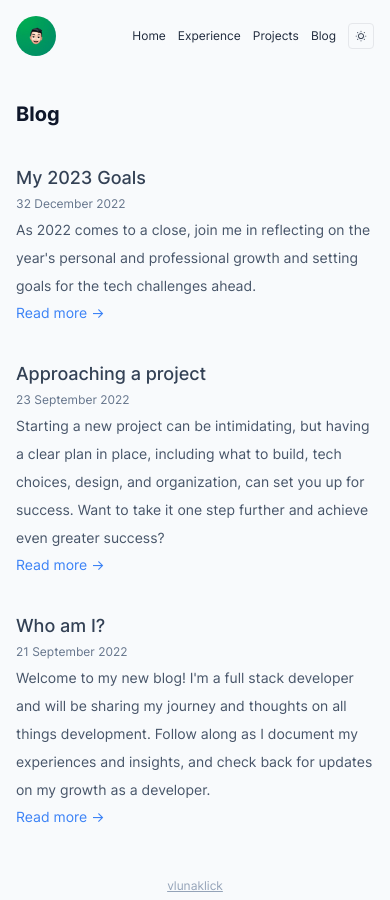
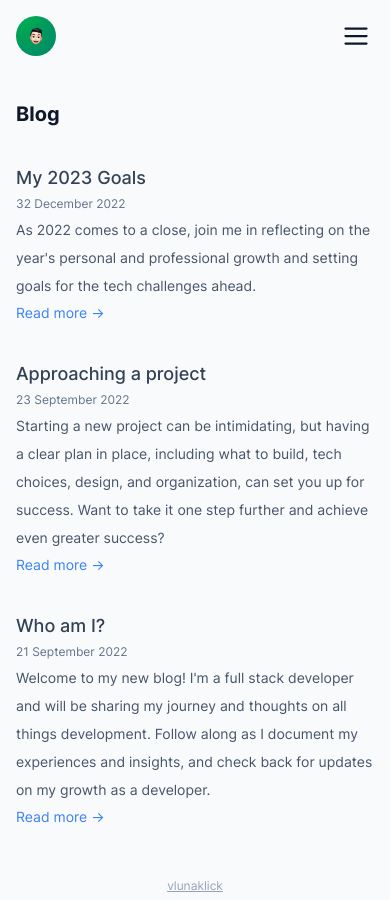
Before and after one commit to vlunaklick/vlnck, a Next.js app: page /blog in a window 390 px wide. Built offline with nearby package versions, Linux system fonts and the light colour scheme.

Commit message:
add responsive nav

```diff
--- a/src/components/app/Header.tsx
+++ b/src/components/app/Header.tsx
@@ -1,8 +1,89 @@
+import { useId, useEffect } from 'react'
+
+import Link from 'next/link'
+import Image from 'next/image'
+
+import Menu from '@/src/components/icons/Menu'
+import Cross from '@/src/components/icons/Cross'
 import Nav from './Nav'
 
 const Header = () => {
+  const checkboxId = useId()
+
+  useEffect(() => {
+    const checkbox = document.getElementById(checkboxId) as HTMLInputElement
+    const mediaQuery = window.matchMedia('(min-width: 640px)')
+
+    if (mediaQuery) {
+      mediaQuery.addEventListener('change', e => {
+        if (e.matches) {
+          hideOverFlow(false)
+          checkbox.checked = false
+        }
+      })
+
+      return () => {
+        mediaQuery.removeEventListener('change', e => {
+          if (e.matches) {
+            hideOverFlow(false)
+            checkbox.checked = false
+          }
+        })
+      }
+    }
+  }, [checkboxId])
+
+  const hideOverFlow = (value: boolean) => {
+    if (value) {
+      window.scrollTo(0, 0)
+      document.body.style.overflowY = 'hidden'
+    } else {
+      document.body.style.overflowY = 'auto'
+    }
+  }
+
+  const handleClick = (e: any) => {
+    const target = e.target as HTMLInputElement
+
+    hideOverFlow(target.checked)
+  }
+
   return (
-    <header className="mb-7">
+    <header className="mx-auto mb-7 flex w-full max-w-2xl items-center justify-between p-4">
+      <Link
+        href={'/'}
+        className="flex items-center gap-2 transition-transform hover:scale-105"
+      >
+        <picture className="flex items-center justify-center">
+          <Image
+            src={'/images' + '/icon-me.png'}
+            alt="My emoji"
+            className="cursor-pointer rounded-full"
+            width={40}
+            height={40}
+          />
+        </picture>
+
+        <h1 className={'hidden text-xl font-bold sm:block sm:text-3xl'}>
+          Vlnck
+        </h1>
+      </Link>
+
+      <input
+        type="checkbox"
+        id={checkboxId}
+        className="peer"
+        hidden
+        onClick={handleClick}
+      />
+      <label
+        htmlFor={checkboxId}
+        className="z-10 w-9 cursor-pointer fill-slate-900 dark:fill-white sm:hidden peer-checked:[&>.open]:hidden peer-checked:[&>.close]:block"
+      >
+        <Menu className="open" />
+        <Cross className="close hidden stroke-white stroke-2" />
+      </label>
+
       <Nav />
     </header>
   )
--- a/src/components/app/Nav.tsx
+++ b/src/components/app/Nav.tsx
@@ -1,41 +1,22 @@
 import { useRouter } from 'next/router'
-import Link from 'next/link'
 
 import NavLinks from './NavLinks'
 import ButtonTheme from './ButtonTheme'
-import Image from 'next/image'
 
 const Nav = () => {
   const { asPath } = useRouter()
 
   return (
-    <div className="mx-auto flex w-full max-w-2xl items-center justify-between p-4">
-      <Link
-        href={'/'}
-        className="flex items-center gap-2 transition-transform hover:scale-105"
-      >
-        <picture className="flex items-center justify-center">
-          <Image
-            src={'/images' + '/icon-me.png'}
-            alt="My emoji"
-            className="cursor-pointer rounded-full"
-            width={40}
-            height={40}
-          />
-        </picture>
-
-        <h1 className={'hidden text-xl font-bold sm:block sm:text-3xl'}>
-          Vlnck
-        </h1>
-      </Link>
-
-      <nav className="flex items-center justify-around gap-3">
-        {linksNav.map(link => (
-          <NavLinks key={link.name} {...link} asPath={asPath} />
-        ))}
+    <>
+      <nav className="fixed top-0 left-0 hidden h-screen w-full flex-col items-center justify-center gap-3 bg-black/70 p-6 peer-checked:flex sm:static sm:flex sm:h-fit sm:w-min sm:flex-row sm:items-start sm:justify-around sm:gap-3 sm:bg-inherit sm:p-0">
+        <ul className="flex flex-col gap-3 sm:flex-row">
+          {linksNav.map(link => (
+            <NavLinks key={link.name} {...link} asPath={asPath} />
+          ))}
+        </ul>
         <ButtonTheme />
       </nav>
-    </div>
+    </>
   )
 }
 
--- a/src/components/app/NavLinks.tsx
+++ b/src/components/app/NavLinks.tsx
@@ -9,9 +9,10 @@ interface Props {
 
 const NavLinks = ({ name, href, asPath, aria }: Props) => {
   return (
+    <li className="text-center">
       <Link
         href={href}
-      className={`border-transparent text-center text-xs capitalize text-slate-800 dark:text-slate-400 sm:text-sm ${
+        className={`border-transparent text-center text-lg font-bold capitalize text-white sm:text-sm sm:font-normal sm:text-slate-800 sm:dark:text-slate-400 ${
           asPath === href
             ? 'border-current'
             : 'transition-colors hover:border-current'
@@ -21,6 +22,7 @@ const NavLinks = ({ name, href, asPath, aria }: Props) => {
       >
         {name}
       </Link>
+    </li>
   )
 }
 
--- /dev/null
+++ b/src/components/icons/Cross.jsx
@@ -0,0 +1,9 @@
+export default function Cross({ ...args }) {
+  return (
+    <svg xmlns="http://www.w3.org/2000/svg" viewBox="0 0 24 24" {...args}>
+      <g strokeLinecap="round">
+        <path d="M8.464 15.535l7.072-7.07M8.464 8.465l7.072 7.07"></path>
+      </g>
+    </svg>
+  )
+}
--- /dev/null
+++ b/src/components/icons/Menu.jsx
@@ -0,0 +1,11 @@
+export default function Menu({ ...args }) {
+  return (
+    <svg xmlns="http://www.w3.org/2000/svg" viewBox="0 0 24 24" {...args}>
+      <path
+        fillRule="evenodd"
+        d="M19.75 12a.75.75 0 00-.75-.75H5a.75.75 0 000 1.5h14a.75.75 0 00.75-.75zM19.75 7a.75.75 0 00-.75-.75H5a.75.75 0 000 1.5h14a.75.75 0 00.75-.75zM19.75 17a.75.75 0 00-.75-.75H5a.75.75 0 000 1.5h14a.75.75 0 00.75-.75z"
+        clipRule="evenodd"
+      ></path>
+    </svg>
+  )
+}
```
Lines whose indentation alone changed are shown as unchanged.
